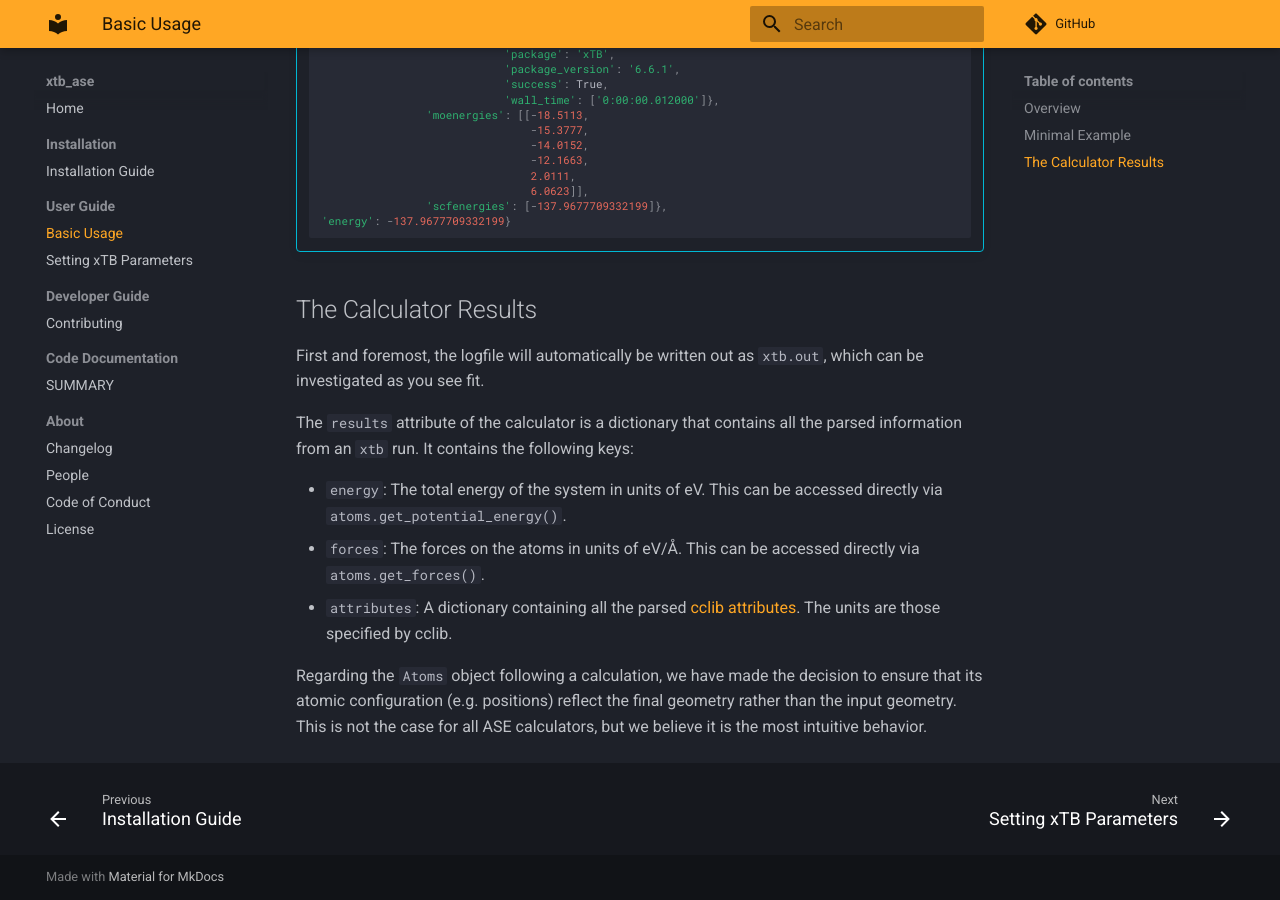
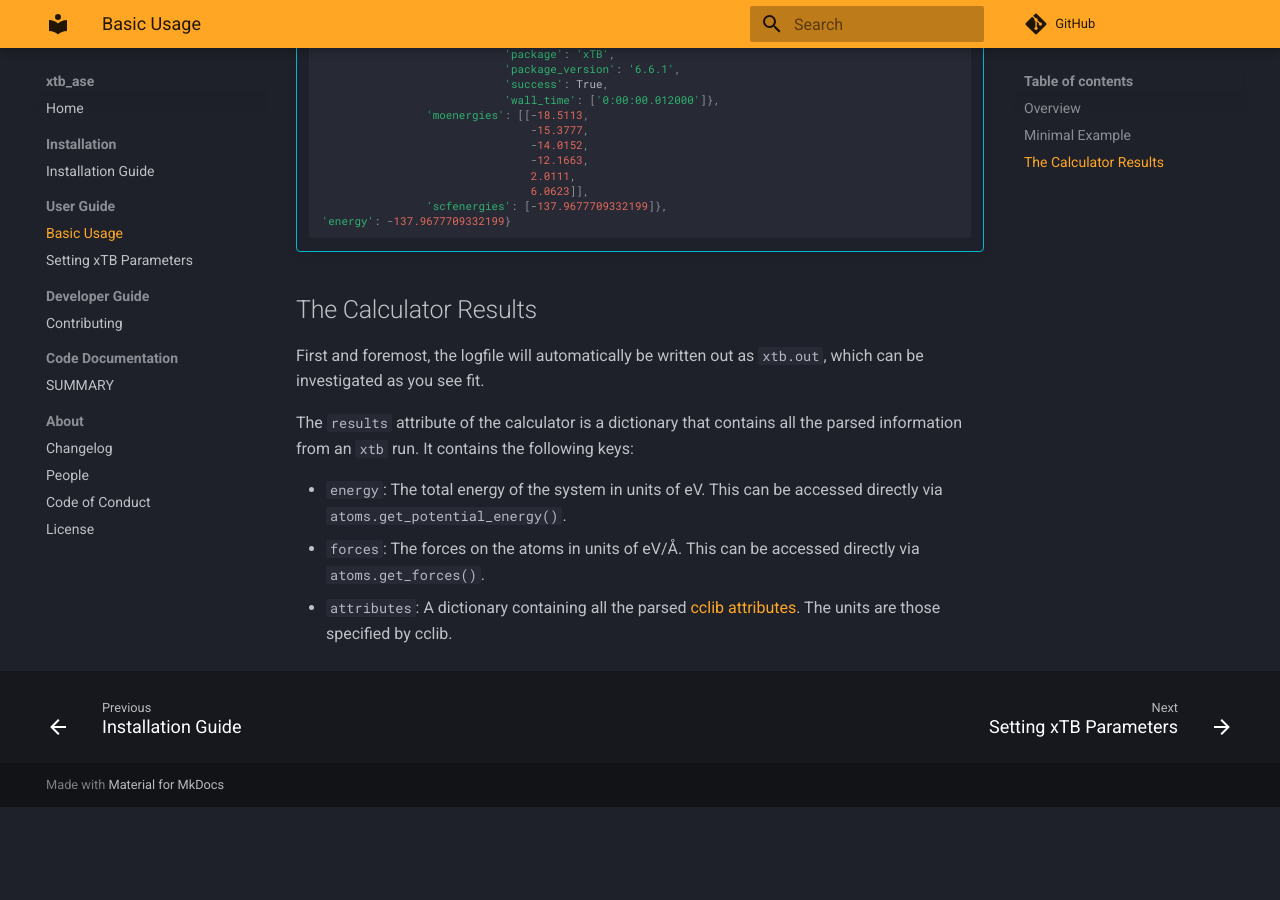
Before and after one commit to Andrew-S-Rosen/xtb_ase, an MkDocs documentation site: the page built from docs/user_guide/basics.md, in a window 1280 px wide and 900 px high, scrolled down 822 px. Built offline with MkDocs 1.6.1 and Material for MkDocs 9.7.7, drawn with Linux system fonts in a browser that asks for light colours; plug-ins that fetch from the network failed and are left out; comment, search, counter and statistics services are not loaded; after the commit the page ends 1629 px from its top, so only the background shows below that.

Commit message:
Update basics.md

```diff
--- a/docs/user_guide/basics.md
+++ b/docs/user_guide/basics.md
@@ -55,5 +55,3 @@ The `results` attribute of the calculator is a dictionary that contains all the
 - `energy`: The total energy of the system in units of eV. This can be accessed directly via `atoms.get_potential_energy()`.
 - `forces`: The forces on the atoms in units of eV/Å. This can be accessed directly via `atoms.get_forces()`.
 - `attributes`: A dictionary containing all the parsed [cclib attributes](https://cclib.github.io/data_dev.html). The units are those specified by cclib.
-
-Regarding the `Atoms` object following a calculation, we have made the decision to ensure that its atomic configuration (e.g. positions) reflect the final geometry rather than the input geometry. This is not the case for all ASE calculators, but we believe it is the most intuitive behavior.
```
